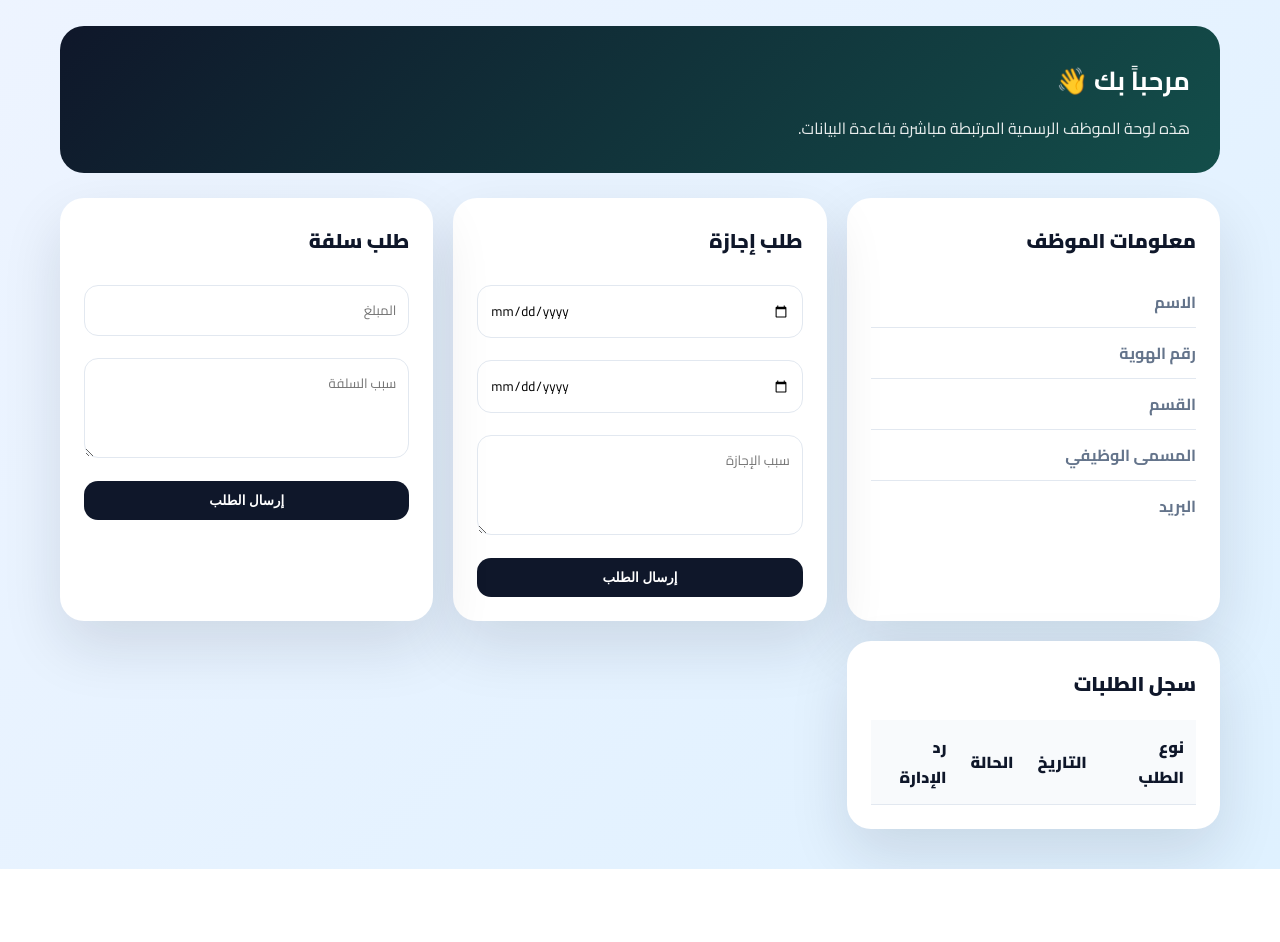
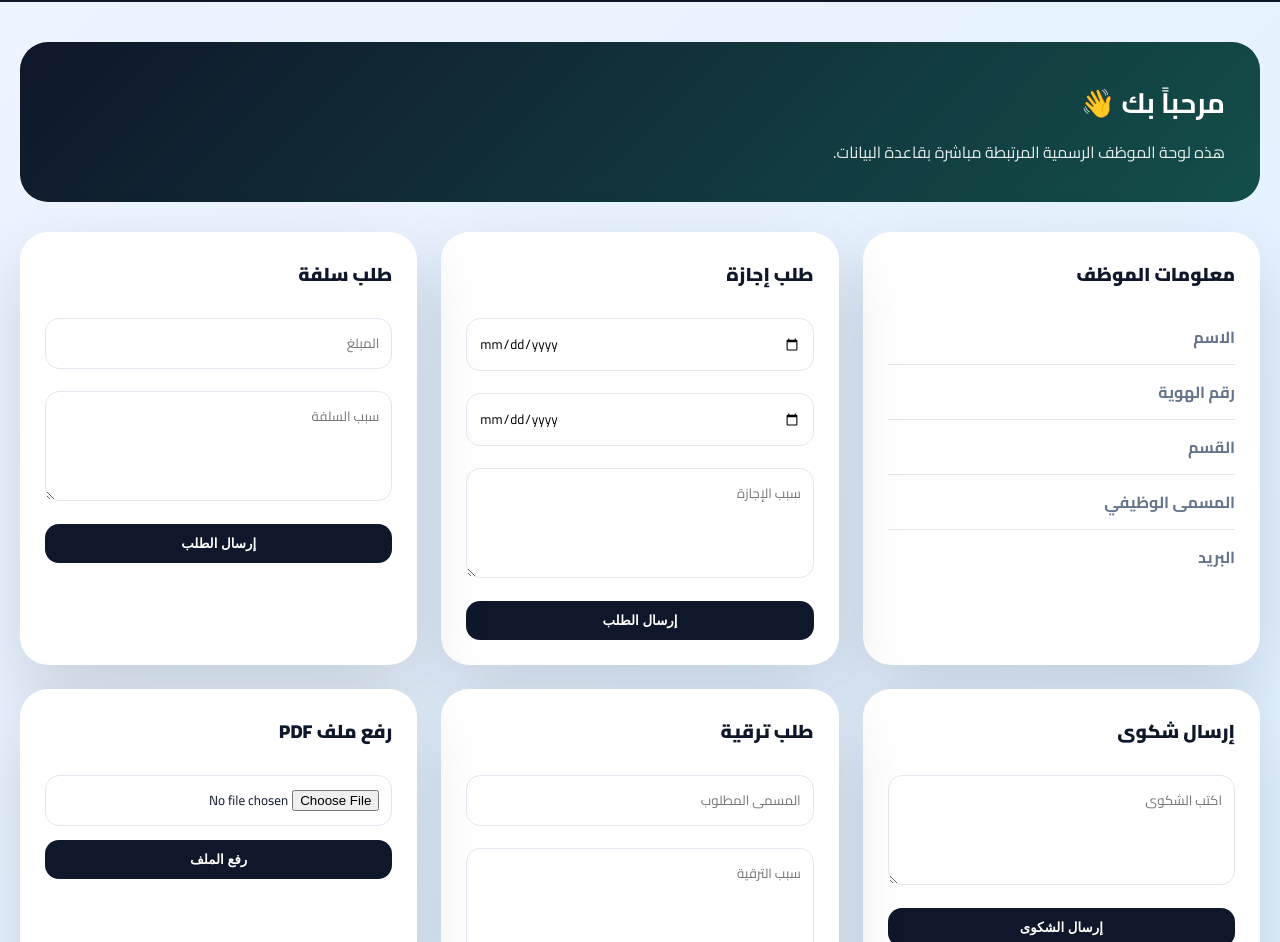
Before and after one commit to abod257/hr-backend, a website: page public/employee-dashboard.html in a window 1280 px wide. Shown: the part 79-1021 px from the top of the page. Before the commit the page ends 948 px from the top, so only its background shows below. Drawn offline with Linux system fonts and the light colour scheme.

Commit message:
Refactor employee dashboard layout and styles
Updated styles and layout for the employee dashboard, including adjustments to padding, margins, and background colors. Added new sections for complaints, promotions, and PDF uploads.

```diff
--- a/public/employee-dashboard.html
+++ b/public/employee-dashboard.html
@@ -9,17 +9,18 @@
 
 <style>
 :root{
+  --primary:#0f172a;
+  --accent:#20c86f;
   --bg1:#eef4ff;
   --bg2:#dff1ff;
-  --primary:#0f172a;
-  --accent:#20c86f;
   --card:#ffffff;
   --muted:#64748b;
   --line:#e2e8f0;
-  --shadow:0 25px 60px rgba(15,23,42,.12);
+  --shadow:0 30px 70px rgba(15,23,42,.15);
 }
 
 *{box-sizing:border-box}
+
 body{
   margin:0;
   font-family:'Cairo',sans-serif;
@@ -31,21 +32,20 @@ body{
 .topbar{
   background:var(--primary);
   color:#fff;
-  padding:16px 24px;
+  padding:18px 24px;
   display:flex;
   justify-content:space-between;
   align-items:center;
 }
 .topbar h2{
   margin:0;
-  font-size:18px;
 }
 .logout-btn{
   background:#fff;
-  color:#0f172a;
-  padding:8px 14px;
-  border-radius:12px;
+  color:var(--primary);
+  padding:8px 16px;
   border:none;
+  border-radius:14px;
   font-weight:700;
   cursor:pointer;
 }
@@ -53,42 +53,56 @@ body{
 
 /* Layout */
 .container{
-  max-width:1200px;
+  max-width:1300px;
   margin:40px auto;
   padding:0 20px;
 }
 
+.hero{
+  background:linear-gradient(135deg,#0f172a,#134e4a);
+  color:#fff;
+  padding:35px;
+  border-radius:28px;
+  margin-bottom:30px;
+}
+.hero h1{
+  margin:0 0 8px;
+  font-size:28px;
+}
+.hero p{
+  margin:0;
+  opacity:.9;
+}
+
 .grid{
   display:grid;
-  gap:20px;
+  gap:24px;
 }
-
-.grid-2{
+.grid-3{
   grid-template-columns:repeat(auto-fit,minmax(350px,1fr));
 }
 
 .card{
   background:var(--card);
-  padding:24px;
-  border-radius:24px;
+  padding:25px;
+  border-radius:28px;
   box-shadow:var(--shadow);
 }
 
 .card h3{
   margin-top:0;
-  font-size:20px;
   font-weight:900;
   margin-bottom:18px;
 }
 
-/* Employee Info */
+/* Info rows */
 .info-row{
   display:flex;
   justify-content:space-between;
-  padding:10px 0;
+  padding:12px 0;
   border-bottom:1px solid var(--line);
 }
-.info-row:last-child{border-bottom:none}
+.info-row:last-child{border:none}
 
 .label{
   color:var(--muted);
@@ -107,7 +121,7 @@ input, textarea{
   border:1px solid var(--line);
   font-family:'Cairo',sans-serif;
 }
-textarea{min-height:100px}
+textarea{min-height:110px}
 
 .submit-btn{
   width:100%;
@@ -122,9 +136,7 @@ textarea{min-height:100px}
 .submit-btn:hover{opacity:.9}
 
 /* Table */
-.table-wrap{
-  overflow:auto;
-}
+.table-wrap{overflow:auto}
 table{
   width:100%;
   border-collapse:collapse;
@@ -139,23 +151,10 @@ th{
   font-weight:900;
 }
 
-/* Hero */
-.hero{
-  background:linear-gradient(135deg,#0f172a,#134e4a);
-  color:#fff;
-  padding:30px;
-  border-radius:24px;
-  margin-bottom:25px;
+/* Responsive */
+@media(max-width:768px){
+  .container{margin:20px auto}
 }
-.hero h1{
-  margin:0 0 8px;
-  font-size:26px;
-}
-.hero p{
-  margin:0;
-  opacity:.9;
-}
-
 </style>
 </head>
 <body>
@@ -172,36 +171,16 @@ th{
     <p>هذه لوحة الموظف الرسمية المرتبطة مباشرة بقاعدة البيانات.</p>
   </div>
 
-  <div class="grid grid-2">
+  <div class="grid grid-3">
 
     <!-- معلومات الموظف -->
     <div class="card">
       <h3>معلومات الموظف</h3>
-
-      <div class="info-row">
-        <span class="label">الاسم</span>
-        <span id="empName" class="value"></span>
-      </div>
-
-      <div class="info-row">
-        <span class="label">رقم الهوية</span>
-        <span id="empNationalId" class="value"></span>
-      </div>
-
-      <div class="info-row">
-        <span class="label">القسم</span>
-        <span id="empDepartment" class="value"></span>
-      </div>
-
-      <div class="info-row">
-        <span class="label">المسمى الوظيفي</span>
-        <span id="empPosition" class="value"></span>
-      </div>
-
-      <div class="info-row">
-        <span class="label">البريد</span>
-        <span id="empEmail" class="value"></span>
-      </div>
+      <div class="info-row"><span class="label">الاسم</span><span id="empName" class="value"></span></div>
+      <div class="info-row"><span class="label">رقم الهوية</span><span id="empNationalId" class="value"></span></div>
+      <div class="info-row"><span class="label">القسم</span><span id="empDepartment" class="value"></span></div>
+      <div class="info-row"><span class="label">المسمى الوظيفي</span><span id="empPosition" class="value"></span></div>
+      <div class="info-row"><span class="label">البريد</span><span id="empEmail" class="value"></span></div>
     </div>
 
     <!-- طلب إجازة -->
@@ -219,6 +198,29 @@ th{
       <input id="loanAmount" type="number" placeholder="المبلغ">
       <textarea id="loanReason" placeholder="سبب السلفة"></textarea>
       <button class="submit-btn">إرسال الطلب</button>
+    </div>
+
+    <!-- شكوى -->
+    <div class="card">
+      <h3>إرسال شكوى</h3>
+      <textarea id="complaintText" placeholder="اكتب الشكوى"></textarea>
+      <button class="submit-btn">إرسال الشكوى</button>
+    </div>
+
+    <!-- طلب ترقية -->
+    <div class="card">
+      <h3>طلب ترقية</h3>
+      <input id="promotionTitle" type="text" placeholder="المسمى المطلوب">
+      <textarea id="promotionReason" placeholder="سبب الترقية"></textarea>
+      <button class="submit-btn">إرسال الطلب</button>
+    </div>
+
+    <!-- رفع PDF -->
+    <div class="card">
+      <h3>رفع ملف PDF</h3>
+      <input type="file" id="fileUpload" accept="application/pdf">
+      <button class="submit-btn" onclick="uploadFile()">رفع الملف</button>
+      <p id="uploadStatus"></p>
     </div>
 
     <!-- سجل الطلبات -->
@@ -247,7 +249,6 @@ th{
 const API_BASE = "https://daring-trust-production-8c34.up.railway.app";
 
 async function loadEmployee() {
-
   const name = sessionStorage.getItem("empName");
   const nationalId = sessionStorage.getItem("empNationalId");
 
@@ -266,6 +267,3 @@ async function loadEmployee() {
   if (!employee) {
     window.location.href = "/";
     return;
-  }
-
-  document.getElementById("empName").textContent = employee.name;
```
